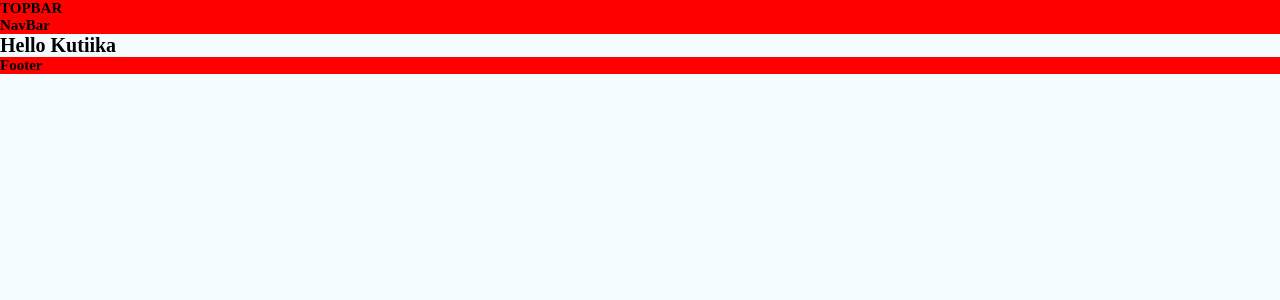
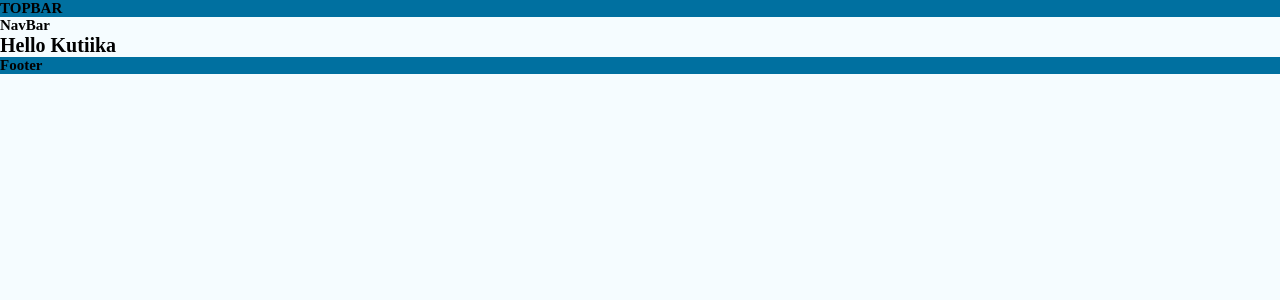
Before and after one commit to Danielvalev/buzzbox, a Django app: page / in a window 1280 px wide. Shown: the top 300 px of the page. Run offline with Django 3.2, Linux system fonts and the light colour scheme.

Commit message:
Added: login html and edit in main css

```diff
--- a/kutiika/kutiika/static/css/main.css
+++ b/kutiika/kutiika/static/css/main.css
@@ -21,15 +21,15 @@ html {
 
 /* TopBar */
 .topbar {
-  background-color: red;
+  background-color: rgb(0, 112, 160);
 }
 
 /* NavBar */
 .navbar {
-  background-color: red;
+  background-color: rgb(245, 252, 255);
 }
 
 /* NavBar */
 .footer {
-  background-color: red;
+  background-color: rgb(0, 112, 160);
 }
--- /dev/null
+++ b/kutiika/templates/pages/login.html
@@ -0,0 +1,3 @@
+{% extends 'base.html' %} {% block content %} {% load static %}
+<h1>Hello Kutiika</h1>
+{% endblock %}
```
